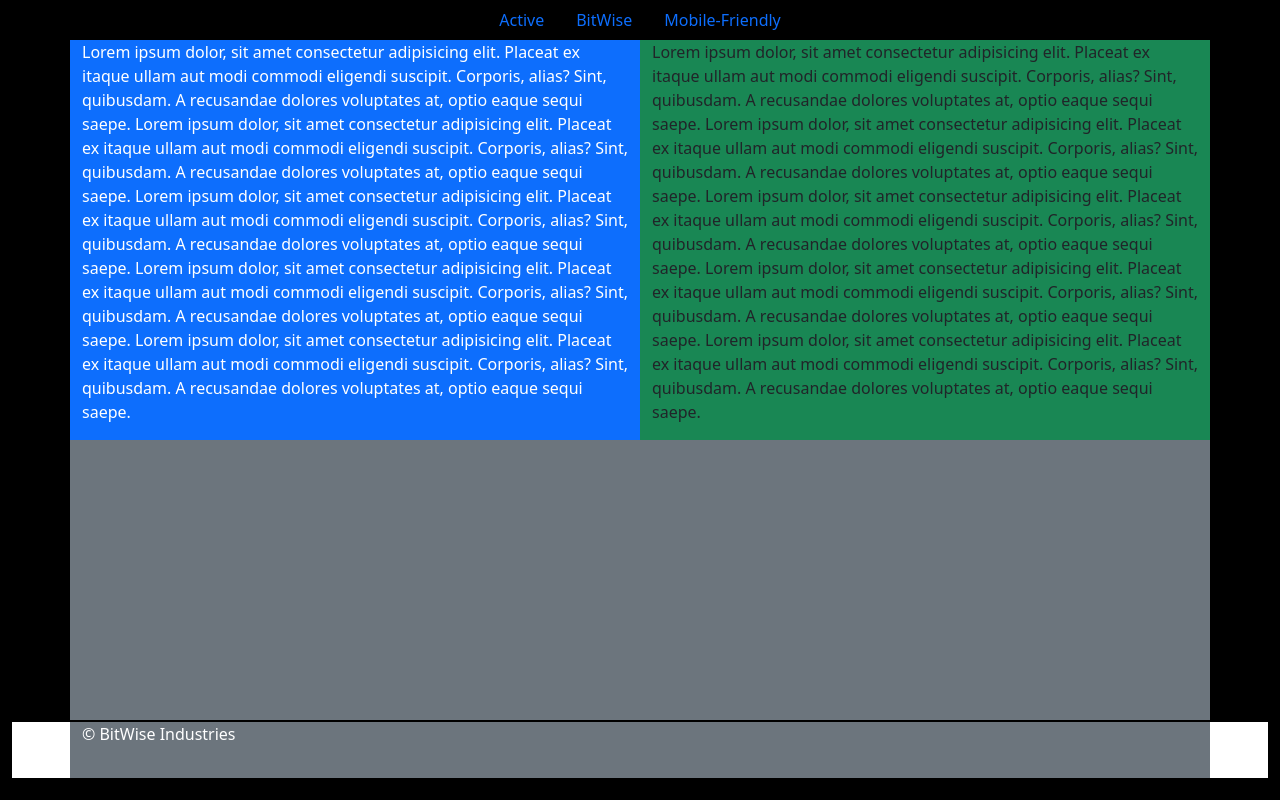
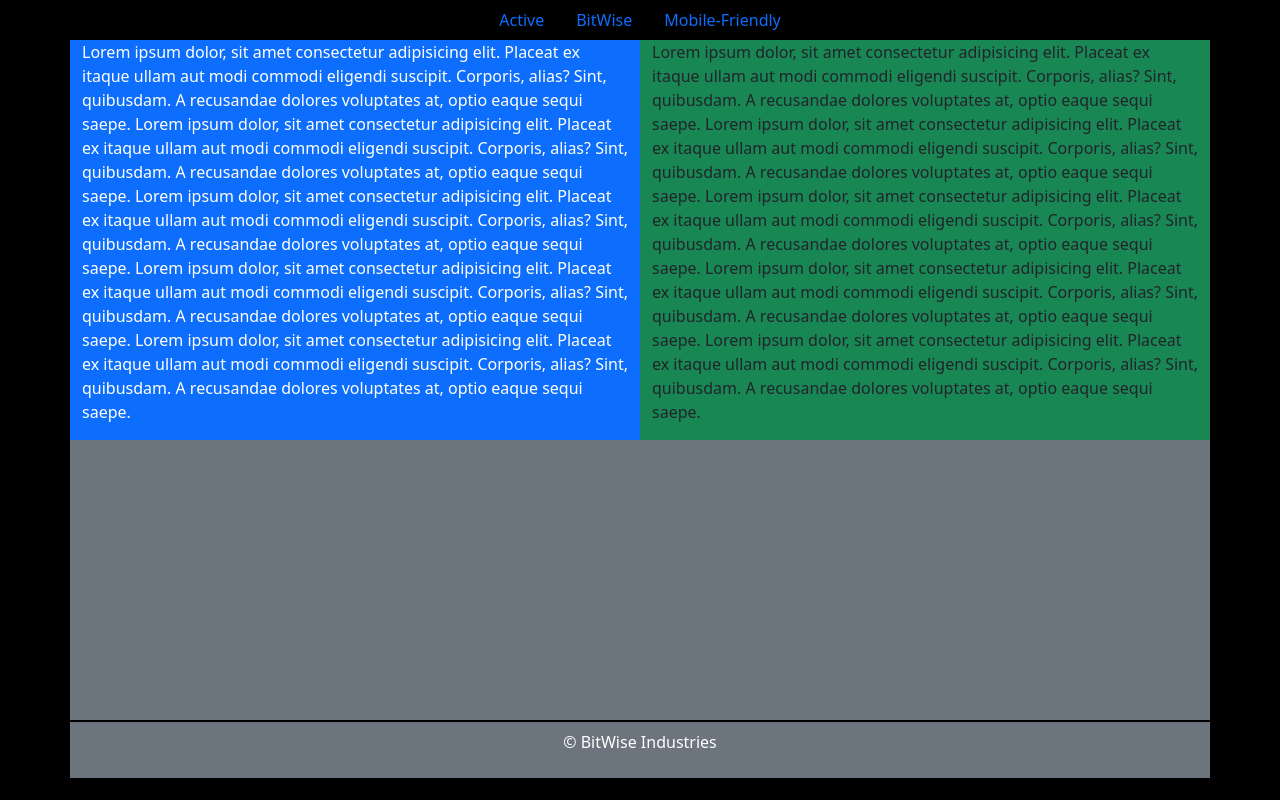
Before and after one commit to SiFrshAir/Collab-prac, a plain HTML site: page index.html in a window 1280 px wide. Drawn offline with nearby package versions, Linux system fonts and the light colour scheme.

Commit message:
update footer text alignment

```diff
--- a/css/styles.css
+++ b/css/styles.css
@@ -10,6 +10,5 @@ body {
     }
     .footer {
         height: 7vh;
-        background-color: white;
     }
 }
--- a/index.html
+++ b/index.html
@@ -57,8 +57,8 @@
 
       </div>
      <div class="footer">
-      <div class="container bg-secondary h-100">
-        <p class="parag text-white">
+      <div class="container bg-secondary h-100 p-2">
+        <p class="parag text-white text-center">
             © BitWise Industries
         </p>
       </div>
```
